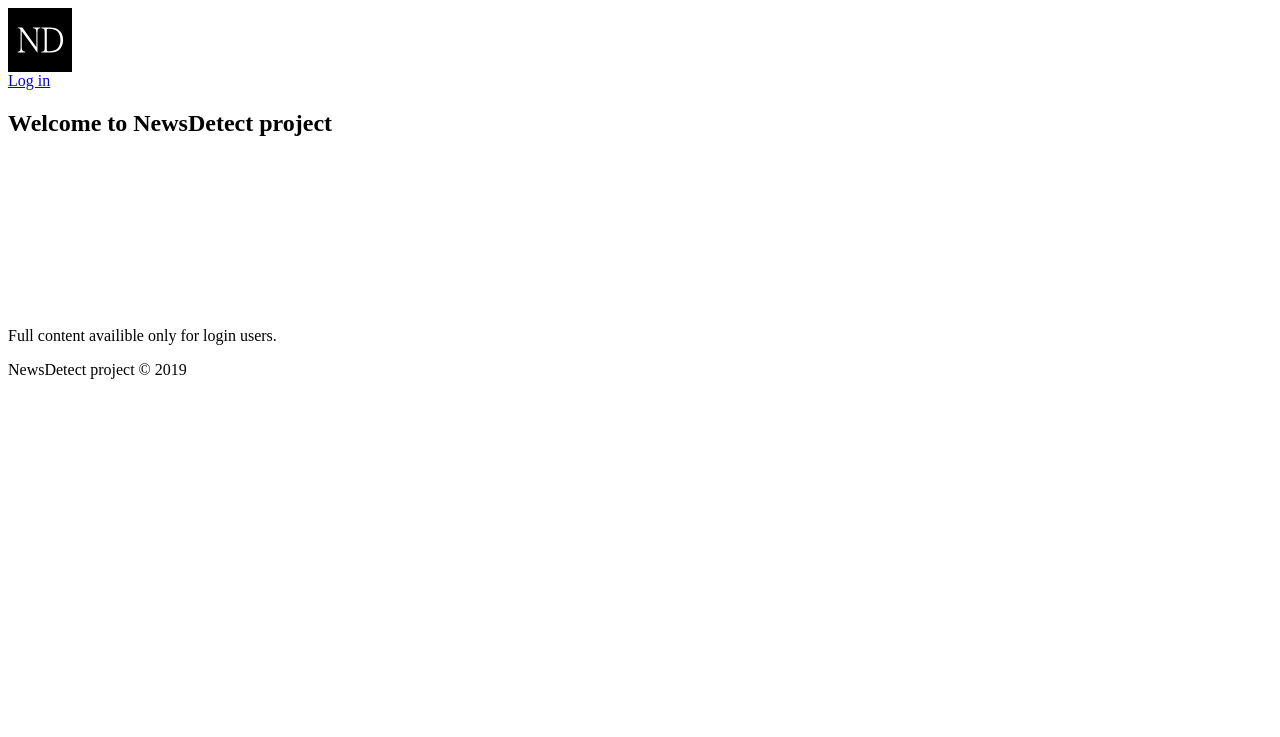
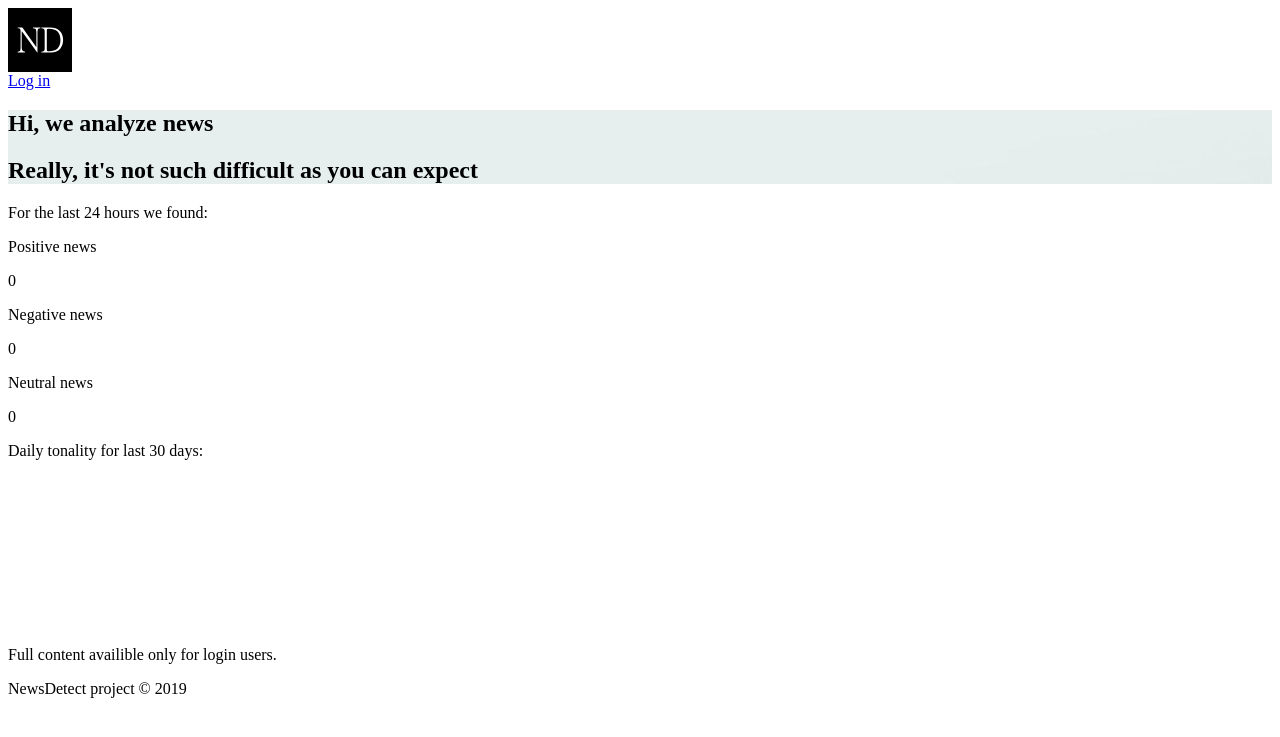
Before and after one commit to doctorjuta/newsparser, a Django app: template templates/home-anonymous.html in a window 1280 px wide. Shown: the top 737 px of the page. Run offline with Django 3.2, Linux system fonts and the light colour scheme; the template is opened without the code that fills it, so the values that code supplies are empty; a map, chart or similar area stays blank; style sheets or scripts are compiled from the project's sources; some libraries are stand-ins or nearby versions.

Commit message:
Changed template for non-login home page.

```diff
--- a/static/src/less/style.less
+++ b/static/src/less/style.less
@@ -74,3 +74,11 @@ body {
         }
     }
 }
+
+
+.home {
+    &_top {
+        background: url("../img/top.jpg") no-repeat 50% 50%;
+        background-size: cover;
+    }
+}
--- a/templates/elements/header.html
+++ b/templates/elements/header.html
@@ -2,6 +2,7 @@
 
 <header class="header">
     <nav class="navbar" role="navigation" aria-label="main navigation">
+        <div class="container">
             <div class="navbar-brand">
                 <a class="navbar-item logo" href="{% url 'home_page' %}">
                     {% include 'elements/logo.html' %}
@@ -41,5 +42,6 @@
                     </div>
                 </div>
             </div>
+        </div>
     </nav>
 </header>
--- a/templates/home-anonymous.html
+++ b/templates/home-anonymous.html
@@ -4,13 +4,48 @@
 {% block title %}{{ title }}{% endblock %}
 
 {% block content %}
-    <section class="section">
-        <div class="container">
-            <h1 class="title is-2 has-text-centered">{% trans "Welcome to NewsDetect project" %}</h1>
-            <canvas id="tonality-graph-dayli" class="chart chart_tonality_daily" data-title="{% trans 'Last daily tonality (30 days)' %}"></canvas>
-            <div class="content">
-                <p>Full content availible only for login users.</p>
+    <section class="hero home_top is-large">
+        <div class="hero-body">
+            <div class="container">
+                <h1 class="title">{% trans "Hi, we analyze news" %}</h1>
+                <h2 class="subtitle">{% trans "Really, it's not such difficult as you can expect" %}</h2>
             </div>
         </div>
     </section>
+    <section class="section is-medium">
+        <div class="container">
+            <p class="title is-4 has-text-centered">{% trans "For the last 24 hours we found" %}:</p>
+            <div class="level">
+                <div class="level-item has-text-centered">
+                    <div>
+                        <p class="heading">{% trans "Positive news" %}</p>
+                        <p class="title"><span id="dnmc_number1" class="dnmc_number" data-targ="{{ last24_count_positive }}">0</span></p>
+                    </div>
+                </div>
+                <div class="level-item has-text-centered">
+                    <div>
+                        <p class="heading">{% trans "Negative news" %}</p>
+                        <p class="title"><span id="dnmc_number2" class="dnmc_number" data-targ="{{ last24_count_negative }}">0</span></p>
+                    </div>
+                </div>
+                <div class="level-item has-text-centered">
+                    <div>
+                        <p class="heading">{% trans "Neutral news" %}</p>
+                        <p class="title"><span id="dnmc_number3" class="dnmc_number" data-targ="{{ last24_count_neutral }}">0</span></p>
+                    </div>
+                </div>
+            </div>
+        </div>
+    </section>
+    <section class="section is-medium">
+        <div class="container">
+            <p class="title is-4 has-text-centered">{% trans "Daily tonality for last 30 days" %}:</p>
+            <canvas id="tonality-graph-dayli" class="chart chart_tonality_daily"></canvas>
+        </div>
+    </section>
+    <section class="section is-medium">
+        <div class="container">
+            <p>Full content availible only for login users.</p>
+        </div>
+    </section>
 {% endblock %}
```
Also changed, not shown: static/src/js/chart_tonality_daily.js (+10 -4 lines), views/views.py (+14 -8 lines), static/src/img/top.jpg (added). Lines whose indentation alone changed are shown as unchanged.
